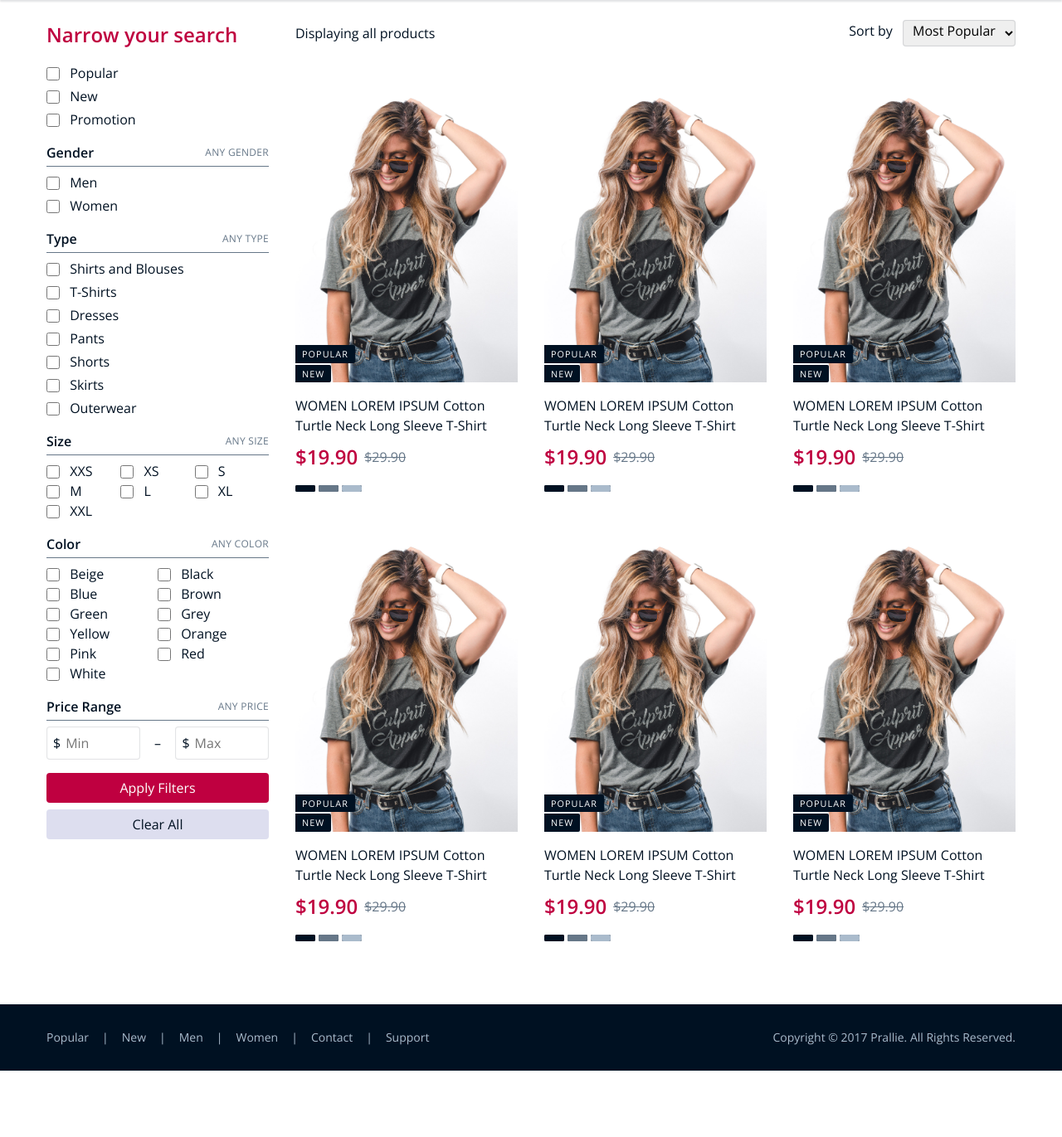
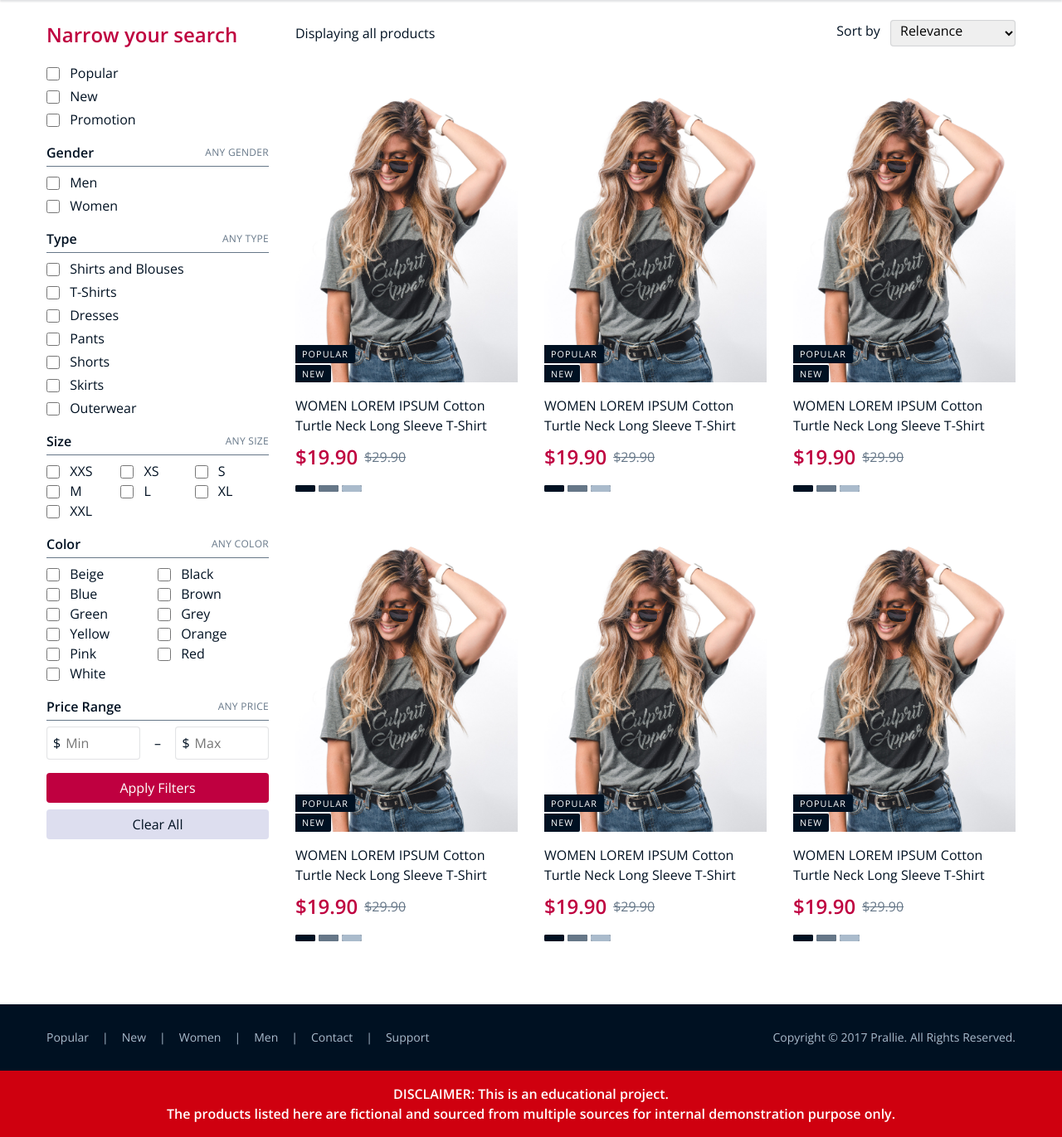
Before and after one commit to rpradhana/im4717-assignment, a PHP site: page /shop.php?gender=women in a window 1280 px wide. Shown: the part 92-1463 px from the top of the page at 83% size. Before the commit the page ends 1383 px from the top, so only its background shows below. Run offline with PHP 8.4, Linux system fonts and the light colour scheme.

Commit message:
add link on menu and anchors fix modal handler bug add disclaimer on footer fix styling issues

```diff
--- a/bag.php
+++ b/bag.php
@@ -1,7 +1,7 @@
 <!DOCTYPE html>
 <html lang="en-GB">
 <?php include './php/head.php'; ?>
-<body class="debug o f h">
+<body class="debug o f h d">
 	<?php include './php/nav.php' ?>
 	<section id="bag" class="bag">
 		<form>
--- a/checkout.php
+++ b/checkout.php
@@ -1,7 +1,7 @@
 <!DOCTYPE html>
 <html lang="en-GB">
 <?php include './php/head.php'; ?>
-<body class="debug o f h">
+<body class="debug o f h d">
 	<?php include './php/nav.php' ?>
 	<section class="checkout">
 		<div class="container">
@@ -18,7 +18,7 @@
 								</div>
 							</div>
 							<div class="stepper__content">
-								<div class="u-m-medium--bottom">Already registered? <a href="#">Sign in to your account.</a></div>
+								<div class="u-m-medium--bottom">Already registered? <a onclick="spawnModal(HTML_LOGIN)">Sign in to your account.</a></div>
 								<div class="u-m-medium--bottom">Or enter new billing address</div>
 								<table class="u-fill">
 									<tbody class="checkout__section">
--- a/contact.php
+++ b/contact.php
@@ -56,7 +56,7 @@
 					</p>
 				</div>
 				<div class="five column">
-					<iframe src="https://www.google.com/maps/embed?pb=!1m18!1m12!1m3!1d7529.690063014038!2d103.68075011498722!3d1.3478484640140431!2m3!1f0!2f0!3f0!3m2!1i1024!2i768!4f13.1!3m3!1m2!1s0x31da0f0a99014463%3A0xb8bb0800c52d8219!2sNanyang+Technological+University!5e0!3m2!1sen!2ssg!4v1509101359691" width="100%" height="300" frameborder="0" style="border:0" allowfullscreen></iframe>
+					<iframe class="map__widget" src="https://www.google.com/maps/embed?pb=!1m18!1m12!1m3!1d7529.690063014038!2d103.68075011498722!3d1.3478484640140431!2m3!1f0!2f0!3f0!3m2!1i1024!2i768!4f13.1!3m3!1m2!1s0x31da0f0a99014463%3A0xb8bb0800c52d8219!2sNanyang+Technological+University!5e0!3m2!1sen!2ssg!4v1509101359691" width="100%" height="300" frameborder="0" style="border:0" allowfullscreen></iframe>
 				</div>
 				<div class="two column"></div>
 			</div>
--- a/css/src/components.styl
+++ b/css/src/components.styl
@@ -105,6 +105,14 @@
 	flex 1
 	text-align right
 
+.disclaimer
+	background color-red
+	color color-white
+	font-weight weight-medium
+	padding size-m 0
+	line-height lh-l
+	text-align center
+
 /**
  * Hero
  */
@@ -121,18 +129,18 @@
 	text-align center
 
 .hero__half--women
+	background-size cover
+	background-position right
 	background-image url('./images/hero-women.jpg')
 	+hd()
 		background-image url('./images/hero-women@2x.jpg')
-	background-size cover
-	background-position right
 
 .hero__half--men
+	background-size cover
+	background-position left
 	background-image url('./images/hero-men.jpg')
 	+hd()
 		background-image url('./images/hero-men@2x.jpg')
-	background-size cover
-	background-position left
 
 .hero__button
 	text-transform uppercase
@@ -503,6 +511,9 @@
 	background-color color-light-grey
 	margin-bottom -(size-xxl)
 
+.map__widget
+	background-color color-white
+
 /**
  * Login & Register
  */
--- a/css/src/elements.styl
+++ b/css/src/elements.styl
@@ -69,6 +69,8 @@ body *
 
 a
 	color color-primary
+	cursor pointer
+	text-decoration underline
 
 a:hover
 	color lightness(color-primary, 50%)
--- a/css/style.css
+++ b/css/style.css
@@ -489,6 +489,8 @@ body * {
 }
 a {
   color: #bf0040;
+  cursor: pointer;
+  text-decoration: underline;
 }
 a:hover {
   color: #f05;
@@ -600,6 +602,14 @@ strong {
   flex: 1;
   text-align: right;
 }
+.disclaimer {
+  background: #cf000f;
+  color: #fff;
+  font-weight: 600;
+  padding: 1rem 0;
+  line-height: 1.5em;
+  text-align: center;
+}
 .hero {
   margin-bottom: 3rem;
 }
@@ -612,9 +622,9 @@ strong {
   text-align: center;
 }
 .hero__half--women {
-  background-image: url("./images/hero-women.jpg");
   background-size: cover;
   background-position: right;
+  background-image: url("./images/hero-women.jpg");
 }
 @media only screen and (min-width: 75em) {
   .hero__half--women {
@@ -622,9 +632,9 @@ strong {
   }
 }
 .hero__half--men {
-  background-image: url("./images/hero-men.jpg");
   background-size: cover;
   background-position: left;
+  background-image: url("./images/hero-men.jpg");
 }
 @media only screen and (min-width: 75em) {
   .hero__half--men {
@@ -968,6 +978,9 @@ strong {
   background-color: #dddeef;
   margin-bottom: -3rem;
 }
+.map__widget {
+  background-color: #fff;
+}
 .login,
 .register {
   min-width: 35rem;
--- a/php/footer.php
+++ b/php/footer.php
@@ -3,12 +3,12 @@
 		<div class="row">
 			<div class="twelve column u-p-zero--left">
 				<div class="row footer__menu">
-					<a href="#" class="button footer__button ">Popular</a>|
-					<a href="#" class="button footer__button ">New</a>|
-					<a href="#" class="button footer__button ">Men</a>|
-					<a href="#" class="button footer__button ">Women</a>|
-					<a href="#" class="button footer__button ">Contact</a>|
-					<a href="#" class="button footer__button ">Support</a>
+					<a href="./shop.php/?tag=popular" class="button footer__button ">Popular</a>|
+					<a href="./shop.php/?tag=new" class="button footer__button ">New</a>|
+					<a href="./shop.php/?gender=women" class="button footer__button ">Women</a>|
+					<a href="./shop.php/?gender=men" class="button footer__button ">Men</a>|
+					<a href="./contact.php" class="button footer__button ">Contact</a>|
+					<a href="./support.php" class="button footer__button ">Support</a>
 					<div class="footer__copyright">
 						Copyright © 2017 Prallie. All Rights Reserved.
 					</div>
@@ -17,3 +17,13 @@
 		</div>
 	</div>
 </footer>
+<footer class="disclaimer">
+	<div class="container">
+		<div class="row">
+			<div class="twelve column">
+				DISCLAIMER: This is an educational project.<br>
+				The products listed here are fictional and sourced from multiple sources for internal demonstration purpose only.
+			</div>
+		</div>
+	</div>
+</footer>
--- a/php/hero.php
+++ b/php/hero.php
@@ -4,7 +4,7 @@
 			<div class="container">
 				<div class="row">
 					<div class="twelve column">
-						<a href="#" class="button button--primary hero__button">Shop Women's Collection</a>
+						<a href="./shop.php?gender=women" class="button button--primary hero__button">Shop Women's Collection</a>
 					</div>
 				</div>
 			</div>
@@ -13,7 +13,7 @@
 			<div class="container">
 				<div class="row">
 					<div class="twelve column">
-						<a href="#" class="button button--primary hero__button">Shop Men's Collection</a>
+						<a href="./shop.php?gender=men" class="button button--primary hero__button">Shop Men's Collection</a>
 					</div>
 				</div>
 			</div>
--- a/php/nav.php
+++ b/php/nav.php
@@ -4,10 +4,10 @@
 			<div class="row">
 				<div class="twelve column" >
 					<div class="row nav__submenu">
-						<a href="#" class="button submenu__button">Contact</a>
-						<a href="#" class="button submenu__button">Support</a>
-						<a href="#" class="button submenu__button" id="submenu__button--register"><strong>Register</strong></a>
-						<a href="#" class="button submenu__button" id="submenu__button--login"><strong>Sign In</strong></a>
+						<a href="./contact.php" class="button submenu__button">Contact</a>
+						<a href="./support.php" class="button submenu__button">Support</a>
+						<span class="button submenu__button" id="submenu__button--register"><strong>Register</strong></span>
+						<span class="button submenu__button" id="submenu__button--login"><strong>Sign In</strong></span>
 					</div>
 				</div>
 			</div>
@@ -18,20 +18,18 @@
 			<div class="row">
 				<div class="twelve column">
 					<div class="row nav__menu">
-						<a href="#" class="nav__logo"><img src="./images/logo.svg"></a>
-						<a href="#" id="menu__button--women" class="button menu__button">Women</a>
-						<a href="#" id="menu__button--men" class="button menu__button">Men</a>
+						<a href="./index.php" class="nav__logo"><img src="./images/logo.svg" width="7.5rem"></a>
+						<a href="./shop.php?gender=women" id="menu__button--women" class="button menu__button">Women</a>
+						<a href="./shop.php?gender=men" id="menu__button--men" class="button menu__button">Men</a>
 						<form class="menu__search">
 							<input type="text" class="input--text search__input u-flex-1" placeholder="Search collection">
 							<button type="submit" class="button button--secondary search__button">
-								<!-- <img src="http://via.placeholder.com/20x20" class="icon"> -->
 								<div class="icon">
 									<i class="material-icons">search</i>
 								</div>
 							</button>
 						</form>
-						<a href="#" class="button menu__button">
-							<!-- <img src="http://via.placeholder.com/20x20" class="icon button__icon"> -->
+						<a href="./bag.php" class="button menu__button">
 							<!-- <div class="icon button__icon">
 								<i class="material-icons">shopping_basket</i>
 							</div> -->
@@ -50,15 +48,24 @@
 			<div class="row">
 				<div class="twelve column u-p-zero">
 					<div class="row nav__category">
-						<a href="#" class="button category__button">Popular</a>
-						<a href="#" class="button category__button">New</a>
-						<a href="#" class="button category__button">Shirts &amp; Blouses</a>
-						<a href="#" class="button category__button">T-Shirts</a>
-						<a href="#" class="button category__button">Dresses</a>
-						<a href="#" class="button category__button">Pants</a>
-						<a href="#" class="button category__button">Shorts</a>
-						<a href="#" class="button category__button">Skirts</a>
-						<a href="#" class="button category__button">Outerwear</a>
+						<a href="./shop.php?gender=women&tag=popular"
+						   class="button category__button">Popular</a>
+						<a href="./shop.php?gender=women&tag=new"
+						   class="button category__button">New</a>
+						<a href="./shop.php?gender=women&type=shirt"
+						   class="button category__button">Shirts &amp; Blouses</a>
+						<a href="./shop.php?gender=women&type=t-shirt"
+						   class="button category__button">T-Shirts</a>
+						<a href="./shop.php?gender=women&type=dress"
+						   class="button category__button">Dresses</a>
+						<a href="./shop.php?gender=women&type=pants"
+						   class="button category__button">Pants</a>
+						<a href="./shop.php?gender=women&type=shorts"
+						   class="button category__button">Shorts</a>
+						<a href="./shop.php?gender=women&type=skirts"
+						   class="button category__button">Skirts</a>
+						<a href="./shop.php?gender=women&type=outerwear"
+						   class="button category__button">Outerwear</a>
 					</div>
 				</div>
 			</div>
@@ -69,13 +76,20 @@
 			<div class="row">
 				<div class="twelve column u-p-zero">
 					<div class="row nav__category">
-						<a href="#" class="button category__button">Popular</a>
-						<a href="#" class="button category__button">New</a>
-						<a href="#" class="button category__button">Shirts</a>
-						<a href="#" class="button category__button">T-Shirts</a>
-						<a href="#" class="button category__button">Pants</a>
-						<a href="#" class="button category__button">Shorts</a>
-						<a href="#" class="button category__button">Outerwear</a>
+						<a href="./shop.php/?gender=men&tag=popular"
+						   class="button category__button">Popular</a>
+						<a href="./shop.php/?gender=men&tag=new"
+						   class="button category__button">New</a>
+						<a href="./shop.php/?gender=men&type=shirt"
+						   class="button category__button">Shirts</a>
+						<a href="./shop.php/?gender=men&&type=t-shirt"
+						   class="button category__button">T-Shirts</a>
+						<a href="./shop.php/?gender=men&type=pants"
+						   class="button category__button">Pants</a>
+						<a href="./shop.php/?gender=men&type=shorts"
+						   class="button category__button">Shorts</a>
+						<a href="./shop.php/?gender=men&type=outerwear"
+						   class="button category__button">Outerwear</a>
 					</div>
 				</div>
 			</div>
--- a/php/product.php
+++ b/php/product.php
@@ -1,6 +1,6 @@
 <div class="product">
 	<div class="row product__image">
-		<a href="#" class="u-flex">
+		<a href="./product.php?id=12345678" class="u-flex">
 			<img src="./images/pexels-photo-428338.jpg">
 		</a>
 		<div class="product__label">
@@ -9,7 +9,7 @@
 		</div>
 	</div>
 	<div class="row product__name">
-		<a href="#">
+		<a href="./product.php?id=12345678">
 			WOMEN LOREM IPSUM Cotton Turtle Neck Long Sleeve T-Shirt
 		</a>
 	</div>
@@ -24,8 +24,8 @@
 		</div>
 	</div>
 	<div class="row product__color">
-		<a href="#"><div class="product__color--black"></div></a>
-		<a href="#"><div class="product__color--dark-grey"></div></a>
-		<a href="#"><div class="product__color--grey"></div></a>
+		<a href="./product.php?id=12345678&color=black"><div class="product__color--black"></div></a>
+		<a href="./product.php?id=12345678&color=dark-grey"><div class="product__color--dark-grey"></div></a>
+		<a href="./product.php?id=12345678&color=grey"><div class="product__color--grey"></div></a>
 	</div>
 </div>
--- a/shop.php
+++ b/shop.php
@@ -18,7 +18,11 @@
 							<div>
 								Sort by
 								<select class="select select--with-label">
-									<option value="popular">Most Popular</option>
+									<option value="relevance">Relevance</option>
+									<option value="popular">Popularity</option>
+									<option value="new">Newest arrivals</option>
+									<option value="price--ascending">Price (lowest)</option>
+									<option value="price--descending">Price (highest)</option>
 								</select>
 							</div>
 						</div>
```
Also changed, not shown: js/global.js (+0 -7 lines).
